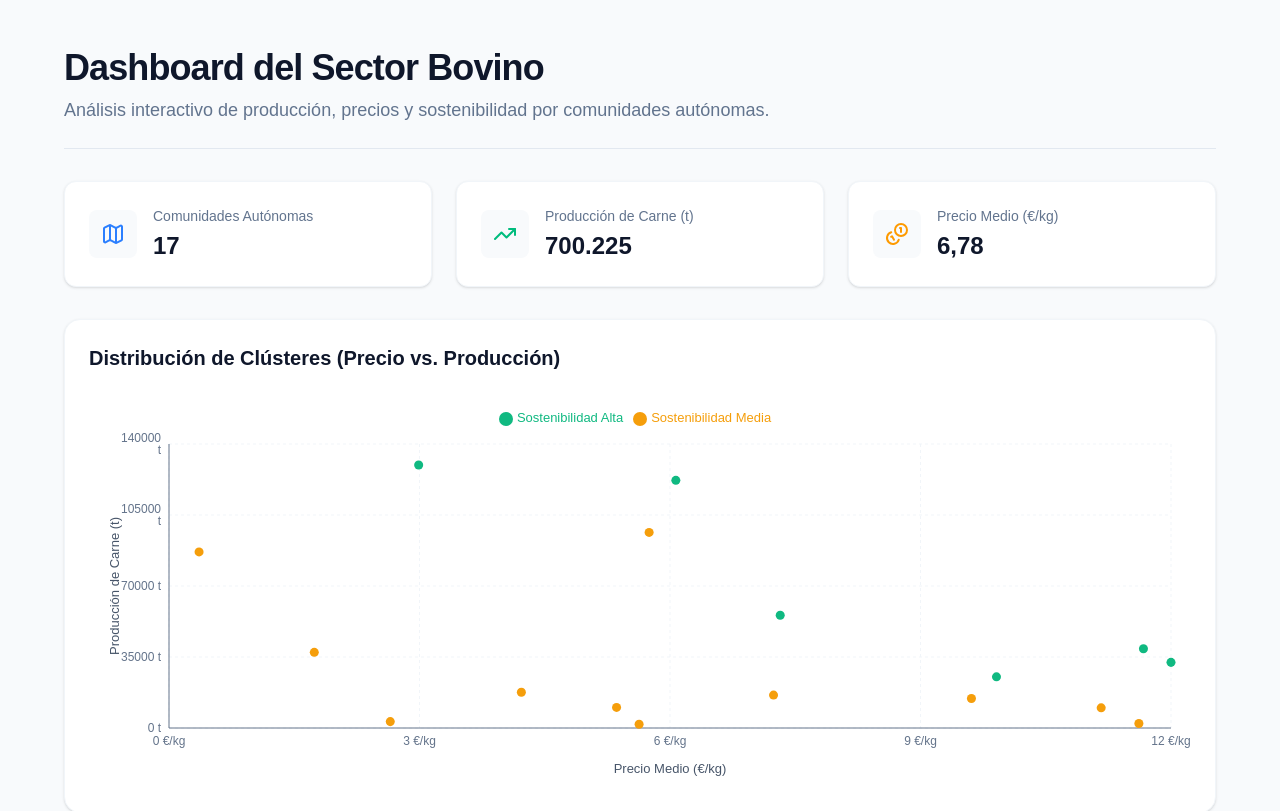
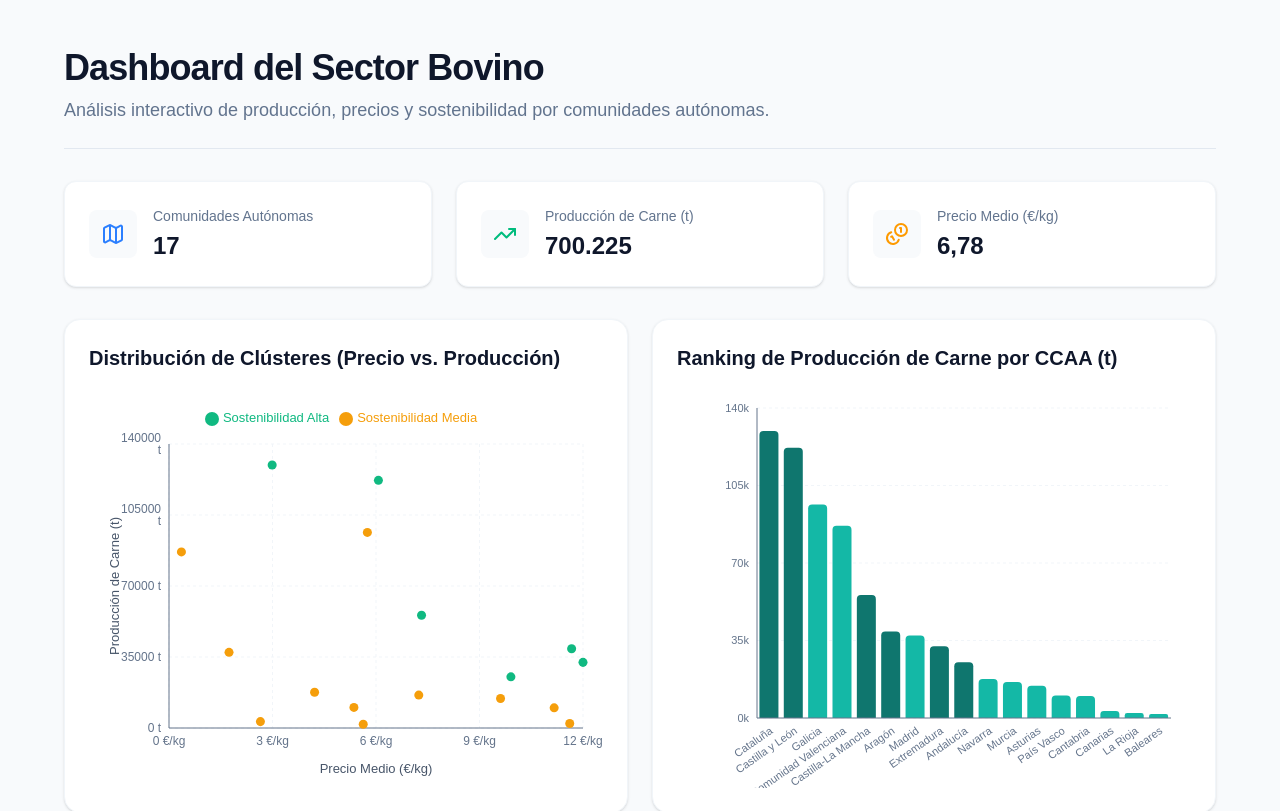
Before and after one commit to jorgesanzallende/analisis-sector-bovino, a Next.js app in the folder bovino-analytics-dashboard/: page / in a window 1280 px wide. Shown: the top 811 px of the page. Built offline with nearby package versions, Linux system fonts and the light colour scheme.

Commit message:
feat: tooltips avanzados, nuevo gráfico de ranking y README corporativo

```diff
--- a/bovino-analytics-dashboard/src/app/page.tsx
+++ b/bovino-analytics-dashboard/src/app/page.tsx
@@ -3,6 +3,7 @@ import { getDashboardData } from '@/lib/data/api';
 import KPICard from '@/components/ui/KPICard';
 import { Map, TrendingUp, Coins } from 'lucide-react';
 import ClusterScatterChart from '@/components/charts/ClusterScatterChart';
+import ProductionBarChart from '@/components/charts/ProductionBarChart';
 
 export default function Home() {
   const data = getDashboardData();
@@ -48,12 +49,20 @@ export default function Home() {
           />
         </section>
 
-        {/* Charts Section */}
-        <section className="bg-white rounded-2xl shadow-sm border border-slate-100 p-6 space-y-4">
-          <h2 className="text-xl font-semibold text-slate-900">
-            Distribución de Clústeres (Precio vs. Producción)
-          </h2>
-          <ClusterScatterChart />
+        {/* Charts Grid */}
+        <section className="grid grid-cols-1 md:grid-cols-2 gap-6">
+          <div className="bg-white rounded-2xl shadow-sm border border-slate-100 p-6 space-y-4">
+            <h2 className="text-xl font-semibold text-slate-900">
+              Distribución de Clústeres (Precio vs. Producción)
+            </h2>
+            <ClusterScatterChart />
+          </div>
+          <div className="bg-white rounded-2xl shadow-sm border border-slate-100 p-6 space-y-4">
+            <h2 className="text-xl font-semibold text-slate-900">
+              Ranking de Producción de Carne por CCAA (t)
+            </h2>
+            <ProductionBarChart />
+          </div>
         </section>
 
         {/* Data Table Preview */}
--- a/bovino-analytics-dashboard/src/components/charts/ClusterScatterChart.tsx
+++ b/bovino-analytics-dashboard/src/components/charts/ClusterScatterChart.tsx
@@ -19,7 +19,7 @@ const CustomTooltip = ({ active, payload }: any) => {
     const item = payload[0].payload;
     return (
       <div className="bg-white p-3 border border-slate-100 rounded-lg shadow-md text-sm">
-        <p className="font-semibold text-slate-900">{item.comunidad}</p>
+        <p className="font-bold text-slate-900">{item.comunidad}</p>
         <p className="text-slate-500 mt-1">
           Precio: <span className="font-semibold text-slate-800">{item.precioMedio} €/kg</span>
         </p>
--- /dev/null
+++ b/bovino-analytics-dashboard/src/components/charts/ProductionBarChart.tsx
@@ -0,0 +1,80 @@
+"use client";
+
+import React from 'react';
+import {
+  BarChart,
+  Bar,
+  XAxis,
+  YAxis,
+  CartesianGrid,
+  Tooltip,
+  ResponsiveContainer,
+  Cell
+} from 'recharts';
+import { getDashboardData } from '@/lib/data/api';
+
+const CustomTooltip = ({ active, payload }: any) => {
+  if (active && payload && payload.length) {
+    const item = payload[0].payload;
+    return (
+      <div className="bg-white p-3 border border-slate-100 rounded-lg shadow-md text-sm">
+        <p className="font-bold text-slate-900">{item.comunidad}</p>
+        <p className="text-slate-500 mt-1">
+          Producción: <span className="font-semibold text-slate-800">{item.produccionCarne.toLocaleString('es-ES')} t</span>
+        </p>
+        <p className="text-slate-500">
+          Precio Medio: <span className="font-semibold text-slate-800">{item.precioMedio} €/kg</span>
+        </p>
+      </div>
+    );
+  }
+  return null;
+};
+
+export default function ProductionBarChart() {
+  const rawData = getDashboardData();
+
+  const sortedData = [...rawData].sort((a, b) => b.produccionCarne - a.produccionCarne);
+
+  return (
+    <div className="w-full h-[400px]">
+      <ResponsiveContainer width="100%" height="100%">
+        <BarChart
+          data={sortedData}
+          margin={{
+            top: 20,
+            right: 20,
+            left: 20,
+            bottom: 40,
+          }}
+        >
+          <CartesianGrid strokeDasharray="3 3" stroke="#f1f5f9" vertical={false} />
+          <XAxis
+            dataKey="comunidad"
+            stroke="#64748b"
+            fontSize={11}
+            tickLine={false}
+            interval={0}
+            angle={-35}
+            textAnchor="end"
+          />
+          <YAxis
+            stroke="#64748b"
+            fontSize={11}
+            tickLine={false}
+            tickFormatter={(value) => `${(value / 1000).toFixed(0)}k`}
+          />
+          <Tooltip content={<CustomTooltip />} cursor={{ fill: '#f8fafc' }} />
+          <Bar dataKey="produccionCarne" radius={[4, 4, 0, 0]}>
+            {sortedData.map((entry, index) => (
+              <Cell
+                key={`cell-${index}`}
+                fill={entry.clusterSostenibilidad === 'Alto' ? '#0f766e' : '#14b8a6'}
+              />
+            ))}
+          </Bar>
+        </BarChart>
+      </ResponsiveContainer>
+    </div>
+  );
+}
```
Also changed, not shown: 1 other file (tests, documents, lock files or other folders).
